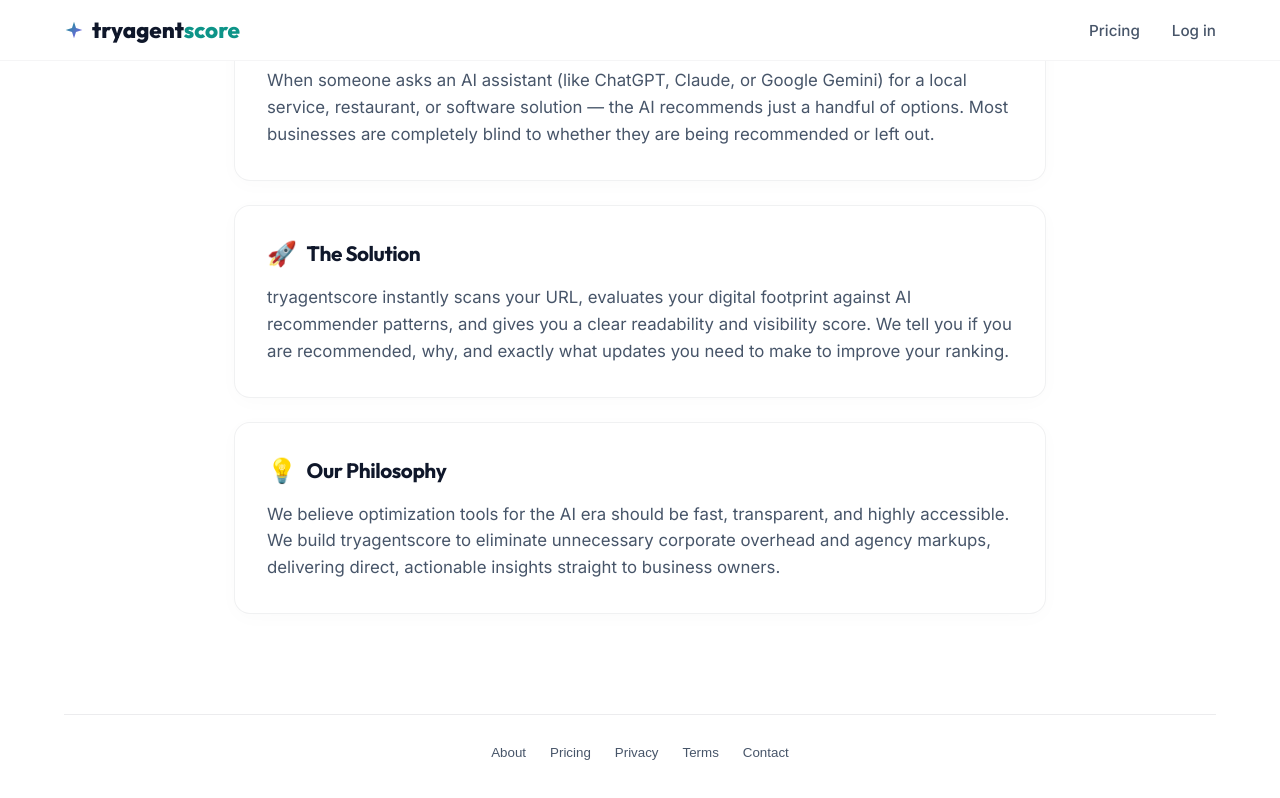
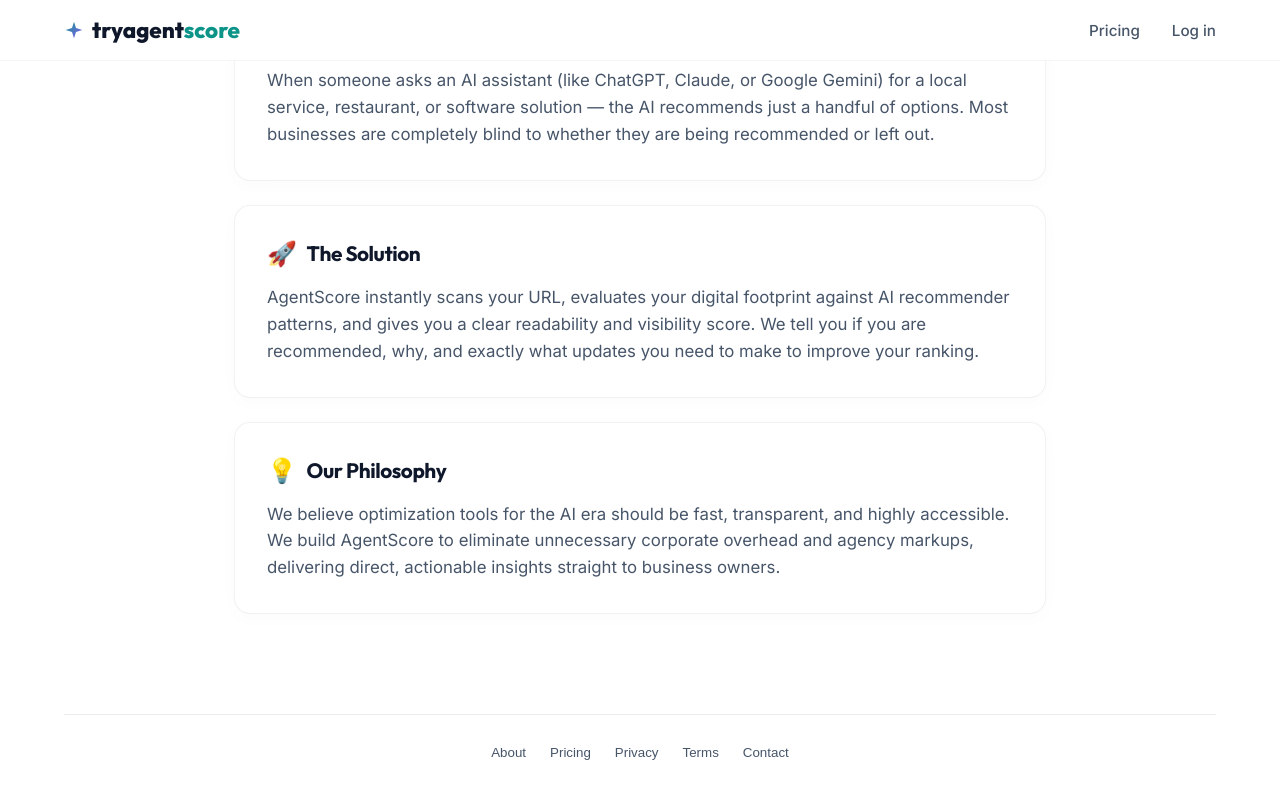
Before and after one commit to nikhilsiyer-lab/tryagentscore, a Next.js app: page / in a window 1280 px wide. Both pictures are taken after a click on the button "About". Shown: the part 348-1146 px from the top of the page. Built offline with nearby package versions, Linux system fonts and the light colour scheme; no server answers.

Commit message:
fix: update tryagentscore to AgentScore across the UI for consistent branding

```diff
--- a/src/app/login/page.tsx
+++ b/src/app/login/page.tsx
@@ -35,7 +35,7 @@
     <div className="login-page">
       <div className="login-header">
         <a href="/" className="login-logo">
-          <span style={{ color: 'var(--primary)' }}>✦</span> tryagentscore
+          <span style={{ color: 'var(--primary)' }}>✦</span> AgentScore
         </a>
       </div>
 
@@ -55,7 +55,7 @@
           </div>
         ) : (
           <div className="login-card animate-slide-up">
-            <h2>Log in to tryagentscore</h2>
+            <h2>Log in to AgentScore</h2>
             <p className="login-subtitle">
               We'll send you a magic link — no password needed.
             </p>
--- a/src/views/About.tsx
+++ b/src/views/About.tsx
@@ -5,7 +5,7 @@
     <div className="static-page-container animate-fade-in">
       <div className="static-header">
         <span className="static-badge">About Us</span>
-        <h1>What is tryagentscore?</h1>
+        <h1>What is AgentScore?</h1>
         <p>A simple tool designed to help businesses navigate the age of AI search engines.</p>
       </div>
 
@@ -26,7 +26,7 @@
             The Solution
           </h2>
           <p>
-            tryagentscore instantly scans your URL, evaluates your digital footprint against AI recommender patterns, and gives you a clear readability and visibility score. We tell you if you are recommended, why, and exactly what updates you need to make to improve your ranking.
+            AgentScore instantly scans your URL, evaluates your digital footprint against AI recommender patterns, and gives you a clear readability and visibility score. We tell you if you are recommended, why, and exactly what updates you need to make to improve your ranking.
           </p>
         </div>
 
@@ -36,7 +36,7 @@
             Our Philosophy
           </h2>
           <p>
-            We believe optimization tools for the AI era should be fast, transparent, and highly accessible. We build tryagentscore to eliminate unnecessary corporate overhead and agency markups, delivering direct, actionable insights straight to business owners.
+            We believe optimization tools for the AI era should be fast, transparent, and highly accessible. We build AgentScore to eliminate unnecessary corporate overhead and agency markups, delivering direct, actionable insights straight to business owners.
           </p>
         </div>
       </div>
--- a/src/views/Home.tsx
+++ b/src/views/Home.tsx
@@ -229,7 +229,7 @@
             Those tools pick a handful of businesses to recommend. Many good businesses — even well-reviewed ones — don't appear at all.
           </p>
           <p className="problem-highlight">
-            tryagentscore shows you what AI says about your business — and exactly what to fix.
+            AgentScore shows you what AI says about your business — and exactly what to fix.
           </p>
         </div>
       </section>
--- a/src/views/LogoPreviews.tsx
+++ b/src/views/LogoPreviews.tsx
@@ -16,7 +16,7 @@
           <h3 style={{ marginBottom: '24px', color: 'var(--text-secondary)', fontSize: '0.9rem', textTransform: 'uppercase', letterSpacing: '0.05em' }}>Baseline (Current)</h3>
           <div style={{ fontWeight: '800', fontFamily: 'var(--font-display)', fontSize: '1.6rem', color: 'var(--text-primary)', display: 'flex', alignItems: 'center', gap: '8px' }}>
             <span style={{ width: '12px', height: '12px', background: 'var(--primary)', borderRadius: '50%' }}></span>
-            tryagentscore
+            AgentScore
           </div>
         </div>
 
@@ -28,7 +28,7 @@
               <span style={{ position: 'absolute', width: '100%', height: '100%', background: 'var(--primary)', borderRadius: '50%', animation: 'ping 2s cubic-bezier(0, 0, 0.2, 1) infinite', opacity: 0.75 }}></span>
               <span style={{ position: 'relative', width: '10px', height: '10px', background: 'var(--primary)', borderRadius: '50%' }}></span>
             </div>
-            tryagentscore
+            AgentScore
           </div>
           <style>{`
             @keyframes ping {
--- a/src/views/Terms.tsx
+++ b/src/views/Terms.tsx
@@ -6,7 +6,7 @@
       <div className="static-header">
         <span className="static-badge">Terms of Service</span>
         <h1>Terms of Use</h1>
-        <p>Simple, fair, and easy to understand rules for using tryagentscore.</p>
+        <p>Simple, fair, and easy to understand rules for using AgentScore.</p>
       </div>
 
       <div className="tldr-box">
```
